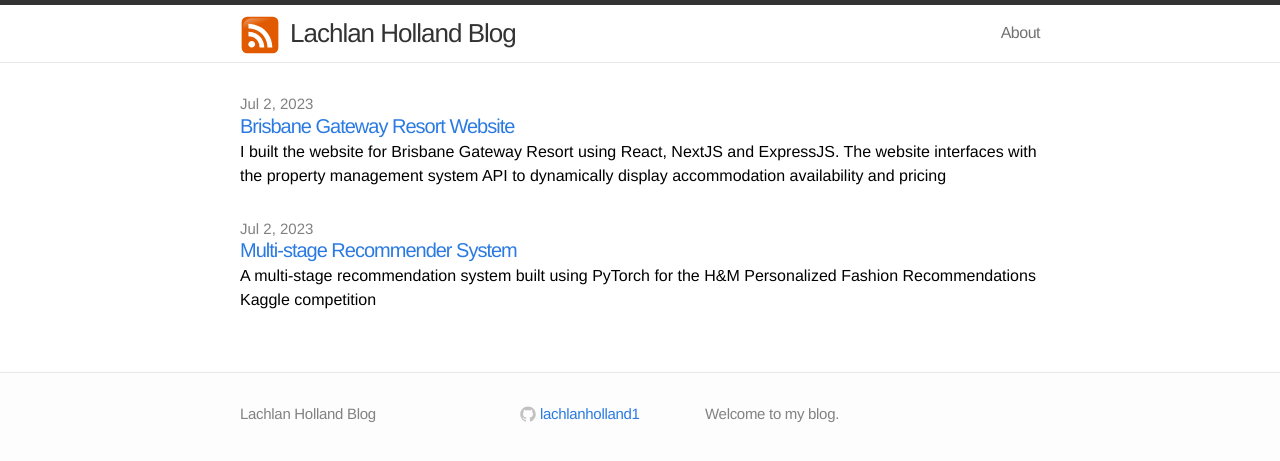
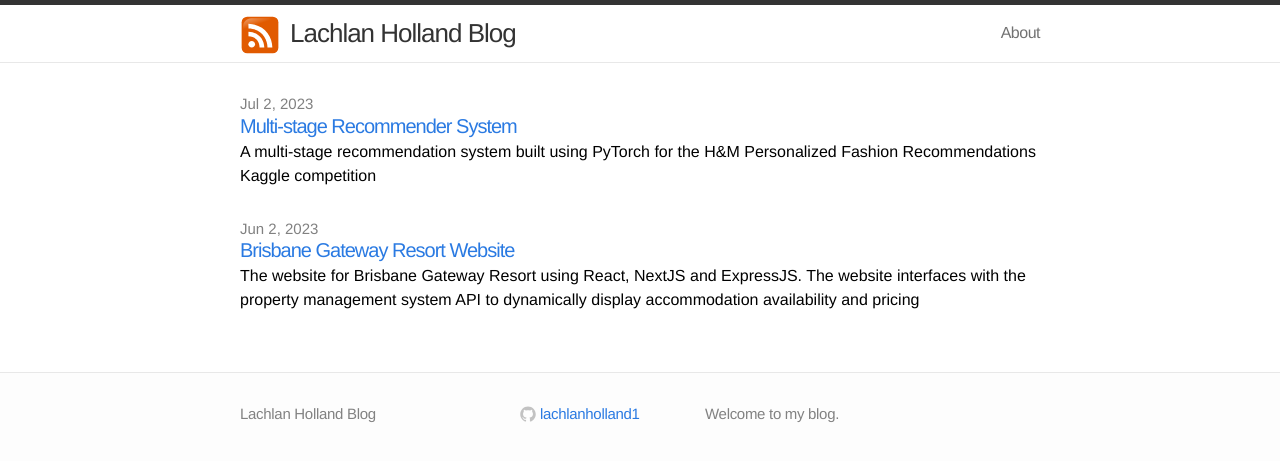
Before and after one commit to lachlanholland1/lachlan-holland-blog, a Jekyll site: the page built from index.html, in a window 1280 px wide. Shown: the top 461 px of the page. Built offline with Jekyll 4.4.1, drawn with Linux system fonts in a browser that asks for light colours.

Commit message:
cleaned up blog posts

```diff
--- a/_posts/2023-07-02-welcome-to-jekyll.markdown
+++ b/_posts/2023-07-02-brisbane-gateway-resort-website copy.markdown
@@ -2,8 +2,8 @@
 layout: post
 comments: true
 title:  "Brisbane Gateway Resort Website"
-excerpt: "I built the website for Brisbane Gateway Resort using React, NextJS and ExpressJS. The website interfaces with the property management system API to dynamically display accommodation availability and pricing"
-date:   2023-07-02 19:42:36 +1000
+excerpt: "The website for Brisbane Gateway Resort using React, NextJS and ExpressJS. The website interfaces with the property management system API to dynamically display accommodation availability and pricing"
+date:   2023-06-02 19:42:36 +1000
 ---
 
 I built the website for Brisbane Gateway Resort using React, NextJS and ExpressJS. The website interfaces with the property management system API to dynamically display accommodation availability and pricing. I learnt alot about frontend web development and React. I designed and built the website's user interface to be easy to use inorder to promote guest's to book online rather than over the phone or in person.
```
Also changed, not shown: README.md.
